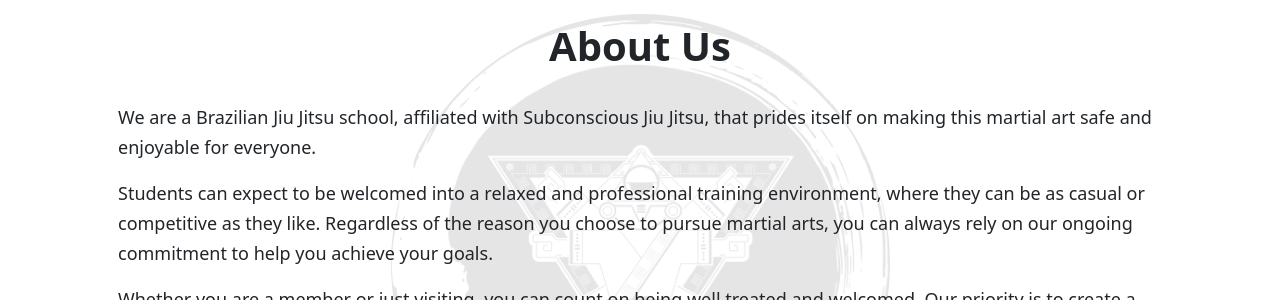
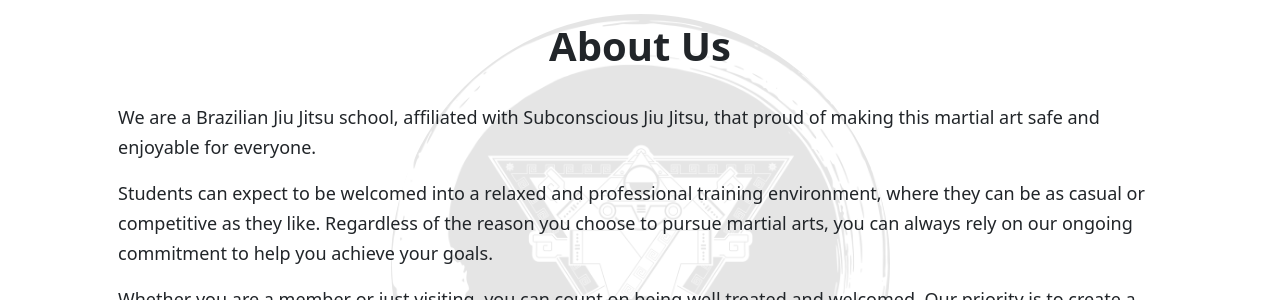
Before and after one commit to RavenGrappling/RavenGrappling.github.io, a Jekyll site: the page built from index.md, in a window 1280 px wide and 900 px high, scrolled down 587 px. Shown: the part 155-455 px from the top of the window. Built offline with Jekyll 4.4.1, drawn with Linux system fonts in a browser that asks for light colours.

Commit message:
Update index.md

```diff
--- a/index.md
+++ b/index.md
@@ -18,7 +18,7 @@
   </h1>
 
   <p>
-    We are a Brazilian Jiu Jitsu school, affiliated with Subconscious Jiu Jitsu, that prides itself on making this martial art safe and enjoyable for everyone.
+    We are a Brazilian Jiu Jitsu school, affiliated with Subconscious Jiu Jitsu, that proud of making this martial art safe and enjoyable for everyone.
   </p>
   <p>
     Students can expect to be welcomed into a relaxed and professional training environment, where they can be as casual or competitive as they like. Regardless of the reason you choose to pursue martial arts, you can always rely on our ongoing commitment to help you achieve your goals.
```
